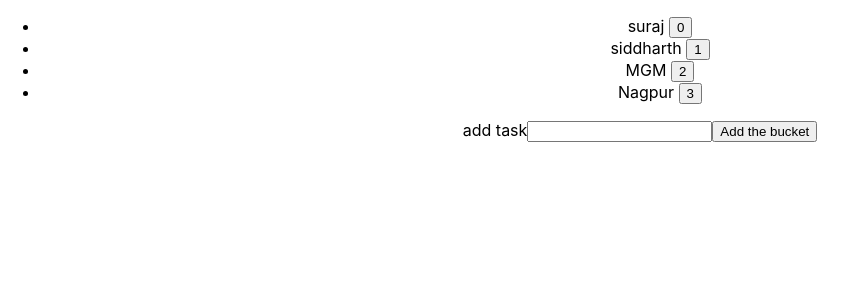
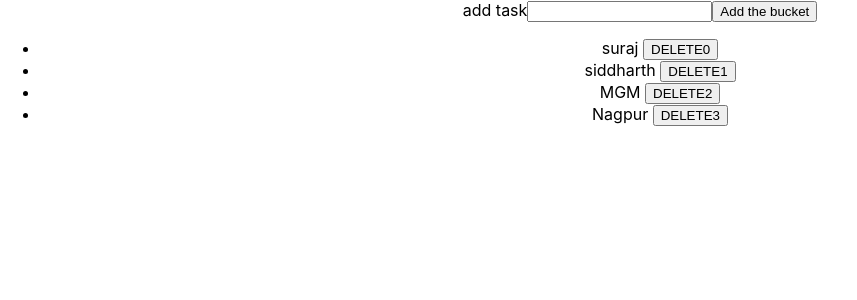
Before and after one commit to surajkawadkar/todolist, a React (Create React App) app: page / in a window 1280 px wide. Shown: the top 300 px of the page, without its empty margins (0-857 px from the left). Built offline with nearby package versions, Linux system fonts and the light colour scheme.

Commit message:
DELETE (removeItem ) work in progress

```diff
--- a/src/components/AddItem.js
+++ b/src/components/AddItem.js
@@ -24,12 +24,30 @@ import React, { Component } from 'react'
          let newelement=this.state.element
          console.log("newelement",newelement)
          this.setState({
-           // list: this.state.list.cancat(newelement)
+
             list: [...this.state.list,newelement]
 
 
          })
      }
+     removeItem = event =>{
+
+        console.log("works")
+
+
+
+
+
+            }
+          //  list = list.splice(index,1)
+          //  console.log(list)
+
+
+        // function deleteIndex(elem) {
+        //     //remove the deleted item from the array
+        //     toDoListObject.list = toDoListObject.list.filter(function(item) {
+        //       return item !== elem.id;
+
     render() {
         let {element}=this.state
         console.log(this.state.list)
@@ -37,18 +55,18 @@ import React, { Component } from 'react'
 
         return (
             <div>
-               <ul>
-                   {this.state.list.map((item,index)=>(
-                       <li key  = {index}>{item} <button>{index}</button></li>
 
-                   ))}
-               </ul>
 
                 <label>add task</label>
                 <input type="text" value = {this.state.element} onChange={this.handleElementChange}/>
                 <button type="submit" onClick={this.handleSubmit}>Add  the bucket</button>
 
+                <ul>
+                   {this.state.list.map((item,index)=>(
+                       <li key  = {index}>{item} <button onClick={this.removeItem} value={index}>DELETE{index}</button></li>
 
+                   ))}
+               </ul>
             </div>
         )
     }
```
Also changed, not shown: 1 other file (tests, documents, lock files or other folders).
